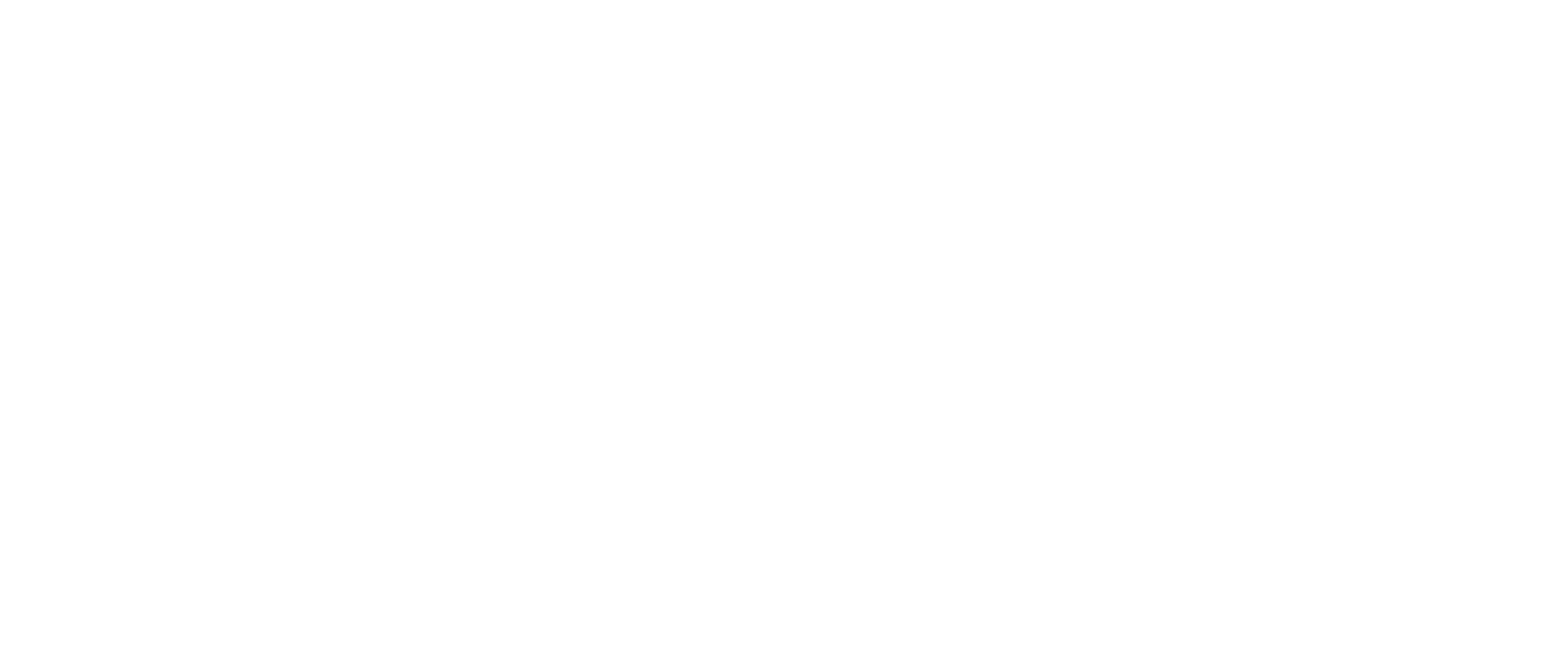
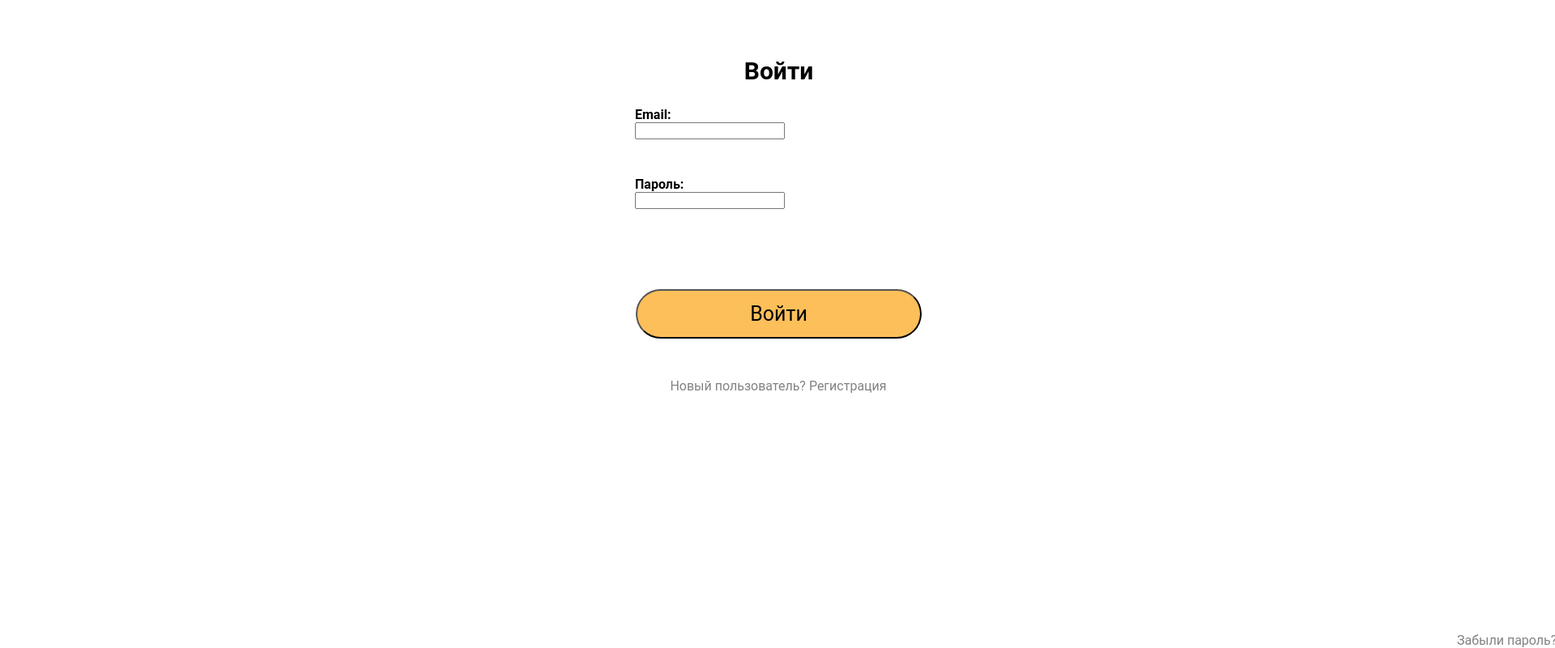
Before and after one commit to Kewdzo/Loftschool, a React (Create React App) app: page /login in a window 1280 px wide. Shown: the part 255-1055 px from the top of the page at 81% size, 1920 px wide, since content can reach past the window. Before the commit the page ends 800 px from the top, so only its background shows below. Built offline with nearby package versions, Linux system fonts and the light colour scheme.

Commit message:
refactor(login): сверстал первую версию формы логина и добавил стили

```diff
--- a/src/App.js
+++ b/src/App.js
@@ -1,4 +1,3 @@
-// import './App.css';
 // import { BrowserRouter as Router, Switch, Route } from "react-router-dom";
 // import LoginPage from './login.js';
 // import MapPage from './map.js';
@@ -38,10 +37,15 @@
 import ProfilePage from './profile.js';
 
 class App extends React.Component {
-  state = {page: 'login'};
+  state = { page: 'login',email: "",password: ""};
+
 
   setPage = (name) => {
     this.setState({ page: name });
+  }
+
+  handleChange = (event) => {
+    this.setState({ [event.target.name]: event.target.value });
   }
 
   render() {
@@ -55,7 +59,7 @@
         <hr />
         <div>{
           {
-            login: <LoginPage parentFunc={this.setPage} />,
+            login: <LoginPage parentFunc={this.setPage} formFunc={this.handleChange} state={this.state}/>,
             map: <MapPage parentFunc={this.setPage} />,
             register: <RegisterPage parentFunc={this.setPage} />,
             profile: <ProfilePage parentFunc={this.setPage} />
--- /dev/null
+++ b/src/login.css
@@ -0,0 +1,112 @@
+.LoginPageForm .LogIn {
+    position: absolute;
+    width: 353px;
+    height: 61px;
+    left: 785px;
+    top: 612px;
+    background: #FDBF5A;
+    border-radius: 70px;
+    font-family: 'Roboto';
+    font-style: normal;
+    font-weight: 400;
+    font-size: 25px;
+    line-height: 29px;
+}
+
+.LoginPageForm .Email {
+    position: absolute;
+    width: 40px;
+    height: 19px;
+    left: 784px;
+    top: 387px;
+
+    font-family: 'Roboto';
+    font-style: normal;
+    font-weight: 700;
+    font-size: 16px;
+    line-height: 19px;
+    /* identical to box height */
+
+
+    color: #000000;
+}
+
+.LoginPageForm .Password {
+    /* Пароль */
+    position: absolute;
+    width: 56px;
+    height: 19px;
+    left: 784px;
+    top: 473px;
+
+    font-family: 'Roboto';
+    font-style: normal;
+    font-weight: 700;
+    font-size: 16px;
+    line-height: 19px;
+    /* identical to box height */
+
+
+    color: #000000;
+}
+
+.LoginPageForm .Password .Lost{
+    /* Забыли пароль? */
+    position: absolute;
+    width: 124px;
+    height: 19px;
+    left: 1015px;
+    top: 547px;
+
+    font-family: 'Roboto';
+    font-style: normal;
+    font-weight: 400;
+    font-size: 16px;
+    line-height: 19px;
+    /* identical to box height */
+
+
+    /* Gray 3 */
+
+    color: #828282;
+}
+
+
+.LoginCaption {
+    position: absolute;
+    width: 221px;
+    height: 35px;
+    left: 851px;
+    top: 295px;
+
+    font-family: 'Roboto';
+    font-style: normal;
+    font-weight: 700;
+    font-size: 30px;
+    line-height: 35px;
+    text-align: center;
+
+    color: #000000;
+}
+
+.LoginPageForm .Registration{
+   /* Новый пользователь? Регистрация */
+    position: absolute;
+    width: 268px;
+    height: 19px;
+    left: 827px;
+    top: 706px;
+
+    font-family: 'Roboto';
+    font-style: normal;
+    font-weight: 400;
+    font-size: 16px;
+    line-height: 19px;
+    /* identical to box height */
+
+    text-align: center;
+
+    /* Gray 3 */
+
+    color: #828282;
+}
--- a/src/login.js
+++ b/src/login.js
@@ -1,15 +1,37 @@
 //import { useHistory } from 'react-router-dom';
+import './login.css'
 
 const LoginPage = (props) => {
     return (
         <div className="LoginPage">
         <header className="LoginPage-header">
         <div className="LoginPageForm">
-              <p>LoginPage</p>
-              <button onClick={() => props.parentFunc('login')}>Login</button>
-              <button onClick={() => props.parentFunc('map')}>Map</button>
-              <button onClick={() => props.parentFunc('register')}>Register</button>
-              <button onClick={() => props.parentFunc('profile')}>Profile</button>
+              <p className="LoginCaption">Войти</p>
+              <form onSubmit={() => props.parentFunc('map')}>
+              <div className='Email'>
+                <label> Email:
+                  <input
+                    type="text"
+                    name="email"
+                    value={props.state.email}
+                    onChange={(e) => props.formFunc(e)}
+                  />
+                </label>
+              </div>
+              <div className='Password'>
+                <label> Пароль:
+                  <input
+                    type="text"
+                    name="password"
+                    value={props.state.password}
+                    onChange={(e) => props.formFunc(e)}
+                  />
+                </label>
+                <p className="Lost">Забыли пароль?</p>
+              </div>
+              <input type="submit" value="Войти" className="LogIn"/>
+              <p className="Registration">Новый пользователь? Регистрация</p>
+            </form>
         </div>
         </header>
     </div>
```
Also changed, not shown: src/App.css (deleted, +0 -38 lines).
